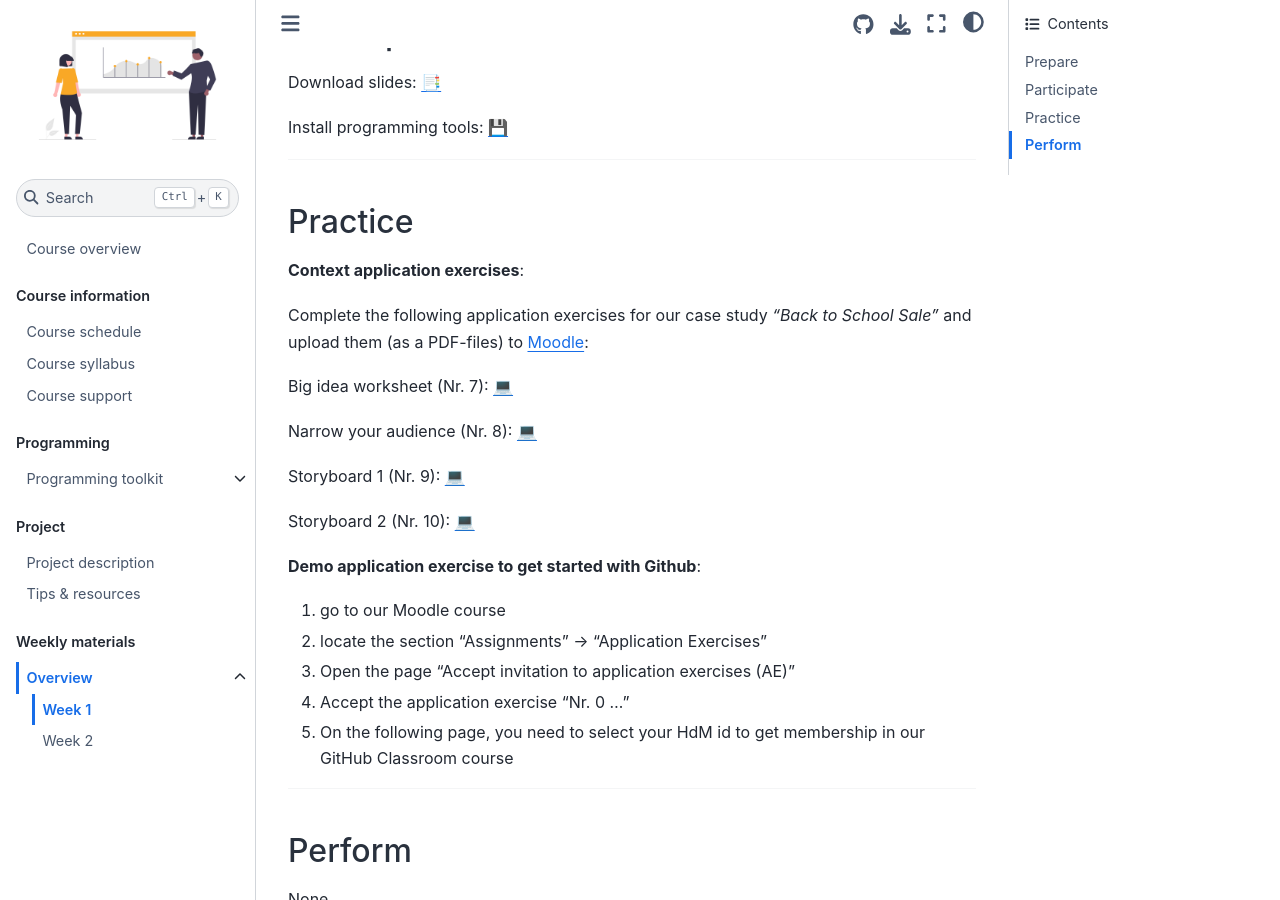
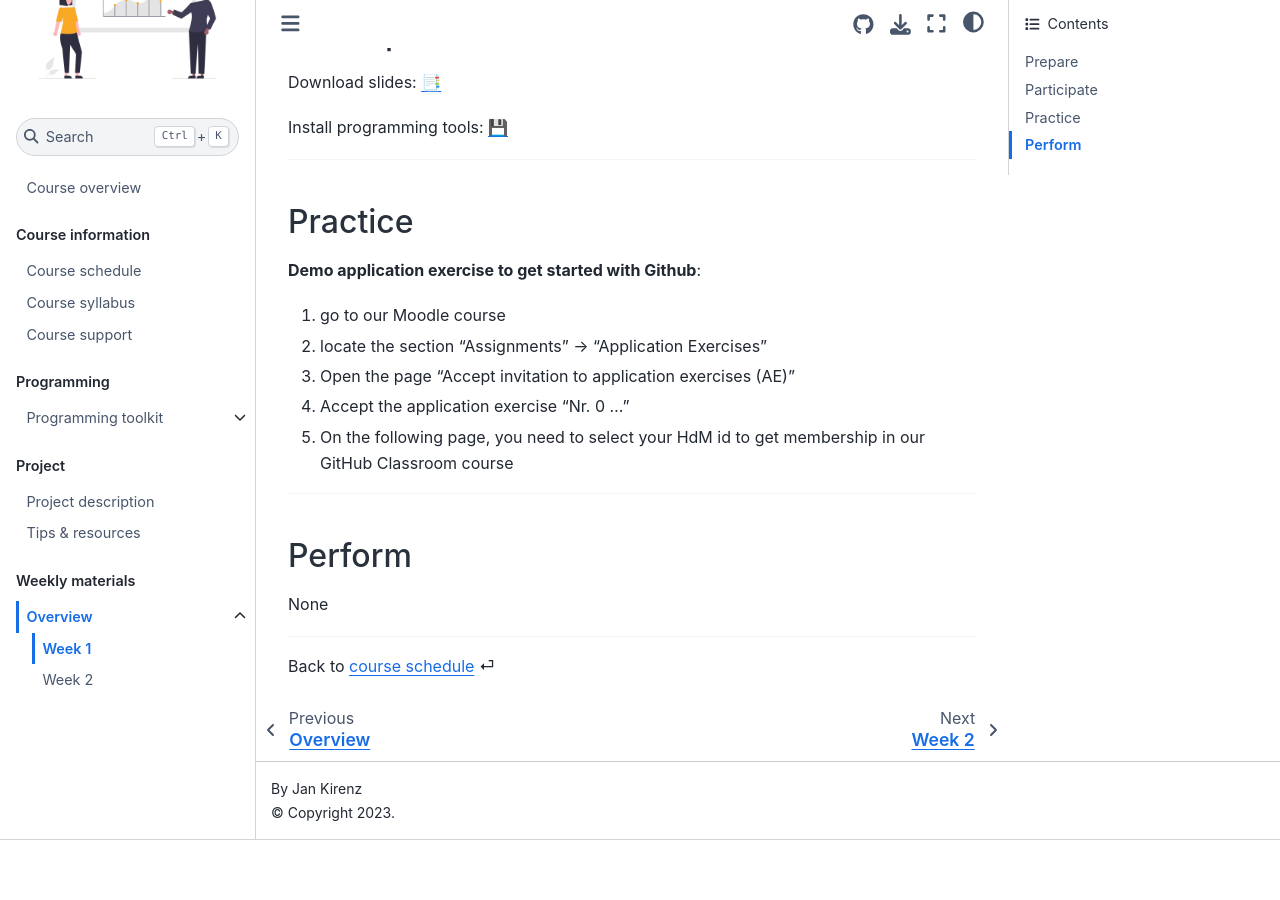
Before and after one commit to dst-ws22/website, a Jupyter Book: the page built from weeks/week1.md, in a window 1280 px wide and 900 px high, scrolled down 397 px. Built offline with Jupyter Book 1.0.4 settings and Sphinx 7.4.7 and the Sphinx Book theme 1.1.4, drawn with Linux system fonts in a browser that asks for light colours; comment, search, counter and statistics services are not loaded; after the commit the page ends 1237 px from its top, so only the background shows below that.

Commit message:
Update week1.md

```diff
--- a/weeks/week1.md
+++ b/weeks/week1.md
@@ -16,7 +16,7 @@
 (participate)=
 ## Participate
 
-Download slides: [📑](https://drive.google.com/file/d/1-7yiEj7gt-dsgdlUTINQb1vlib34AHug/view?usp=sharing)
+Download slides: [📑](https://drive.google.com/file/d/1-G_vOTJatCvM8buEmm5-iqLF-hrYtF7m/view?usp=sharing)
 
 
 Install programming tools: [💾](../docs/programming-toolkit.md)
@@ -26,25 +26,6 @@
 
 (practice)=
 ## Practice
-
-
-**Context application exercises**:
-
-
-Complete the following application exercises for our case study *"Back to School Sale"* and upload them (as a PDF-files) to [Moodle](https://e-learning.hdm-stuttgart.de/moodle/course/view.php?id=4535#section-1):
-
-
-Big idea worksheet (Nr. 7): [💻](https://docs.google.com/document/d/1-GZvhdbhLYLB_Bo1arj1rgTqbJ5SUoU21vtgbYEhVqk/edit?usp=sharing)
-
-
-Narrow your audience (Nr. 8): [💻](https://docs.google.com/document/d/1Eu21TCIM0Lx6LiybPG-15ikk0gkRaqbCQNtcl3fAfGQ/edit?usp=sharing)
-
-
-Storyboard 1 (Nr. 9): [💻](https://docs.google.com/document/d/1cuiBZiWaUkhAYNkQo6SWtWm8n_Q1IJt54lw0Na2-0DE/edit?usp=sharing)
-
-
-Storyboard 2 (Nr. 10): [💻](https://docs.google.com/document/d/1WeLzE85YfM-F9-vAIhEbeJHkuHsN3xtovzIokB93BRU/edit?usp=sharing)
-
 
 
 **Demo application exercise to get started with Github**:
```
